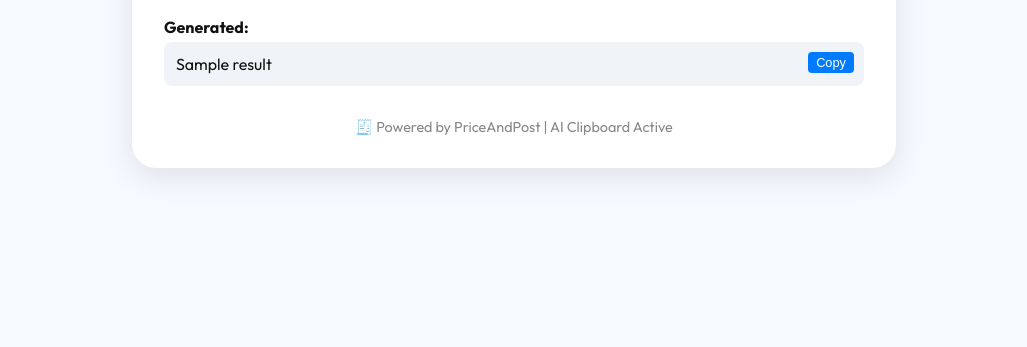
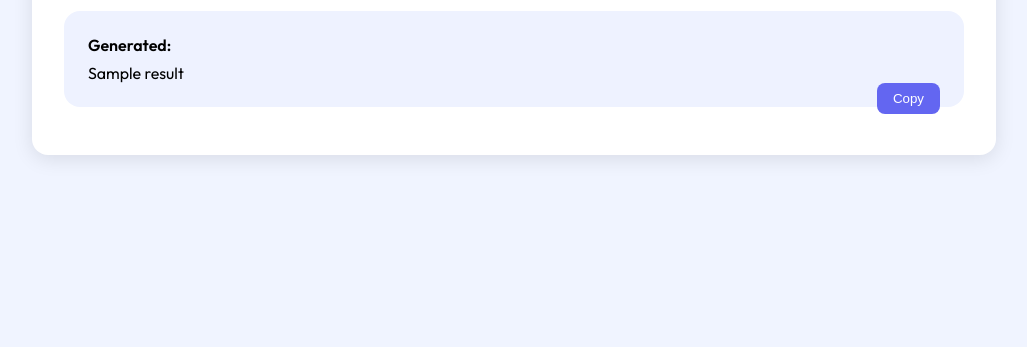
Before and after one commit to CODEREaDer24/autolist, a Flask app: template templates/result.html in a window 1280 px wide. Shown: the part 453-800 px from the top of the page, without its empty margins (126-1153 px from the left). Run offline with Flask 3, Linux system fonts and the light colour scheme; the template is opened without the code that fills it: most values are stand-ins (such as "Sample title", 1, 10 or a date in 2020); grey boxes marked "Sample" are stand-in pictures.

Commit message:
Update result.html

```diff
--- a/templates/result.html
+++ b/templates/result.html
@@ -3,103 +3,86 @@
 <html lang="en">
 <head>
     <meta charset="UTF-8">
-  <title>Results — PriceAndPost</title>
-  <link href="https://fonts.googleapis.com/css2?family=Outfit:wght@400;700&display=swap" rel="stylesheet">
+    <meta name="viewport" content="width=device-width, initial-scale=1.0">
+    <title>Results - PriceAndPost</title>
+    <link href="https://fonts.googleapis.com/css2?family=Outfit:wght@400;600;800&display=swap" rel="stylesheet">
     <style>
         body {
             font-family: 'Outfit', sans-serif;
-      background: #f6f9ff;
+            background-color: #f0f4ff;
+            margin: 0;
             padding: 2rem;
-      color: #111;
-      text-align: center;
+            display: flex;
+            flex-direction: column;
+            align-items: center;
         }
-
-    .container {
-      background: white;
-      padding: 2rem;
-      border-radius: 24px;
-      max-width: 700px;
-      margin: auto;
-      box-shadow: 0 8px 30px rgba(0, 0, 0, 0.1);
-    }
-
-    img {
-      max-width: 100%;
-      border-radius: 12px;
+        .branding {
+            font-size: 2rem;
+            font-weight: 800;
+            color: #4f46e5;
             margin-bottom: 1.5rem;
         }
-
-    .section {
+        .result-container {
+            max-width: 900px;
+            width: 100%;
+            background: white;
+            border-radius: 1rem;
+            box-shadow: 0 4px 20px rgba(0, 0, 0, 0.1);
+            padding: 2rem;
+        }
+        .image-box {
+            text-align: center;
             margin-bottom: 2rem;
         }
-
-    .copy-group {
+        .image-box img {
+            max-width: 100%;
+            height: auto;
+            border-radius: 1rem;
+            box-shadow: 0 2px 10px rgba(0, 0, 0, 0.1);
+        }
+        .result-block {
+            background-color: #eef2ff;
+            border-radius: 1rem;
+            padding: 1.5rem;
             margin-bottom: 1rem;
-      text-align: left;
         }
-
-    .copy-label {
-      font-weight: bold;
-      margin-bottom: 0.3rem;
+        .copy-btn {
+            background-color: #6366f1;
+            color: white;
+            border: none;
+            padding: 0.5rem 1rem;
+            border-radius: 0.5rem;
+            cursor: pointer;
+            float: right;
         }
-
-    .copy-text {
-      background: #f0f4f8;
-      padding: 0.75rem;
-      border-radius: 8px;
-      word-wrap: break-word;
-      position: relative;
+        .copy-btn:hover {
+            background-color: #4f46e5;
         }
-
-    .copy-btn {
-      position: absolute;
-      top: 10px;
-      right: 10px;
-      border: none;
-      background: #007bff;
-      color: white;
-      border-radius: 4px;
-      padding: 0.2rem 0.5rem;
-      cursor: pointer;
-      font-size: 0.8rem;
-    }
-
-    .branding {
-      margin-top: 2rem;
-      font-size: 0.9rem;
-      color: #888;
+        .block-label {
+            font-weight: 600;
+            margin-bottom: 0.5rem;
         }
     </style>
 </head>
 <body>
-  <div class="container">
-    <h2>🧠 AI-Generated Resale Details</h2>
+    <div class="branding">PriceAndPost</div>
+    <div class="result-container">
+        <div class="image-box">
+            <img src="/{{ image_url }}" alt="Uploaded Image">
+        </div>
 
-    {% if image_url %}
-    <img src="{{ image_url }}" alt="Uploaded item">
-    {% endif %}
-
-    <div class="section">
         {% for line in result.split('\n') %}
-        <div class="copy-group">
-          <div class="copy-label">Generated:</div>
-          <div class="copy-text">
-            {{ line }}
-            <button class="copy-btn" onclick="copyToClipboard(this)">Copy</button>
-          </div>
+        <div class="result-block">
+            <div class="block-label">Generated:</div>
+            <div>{{ line }}</div>
+            <button class="copy-btn" onclick="copyText(`{{ line | safe }}`)">Copy</button>
         </div>
         {% endfor %}
     </div>
 
-    <div class="branding">🧾 Powered by PriceAndPost | AI Clipboard Active</div>
-  </div>
-
     <script>
-    function copyToClipboard(btn) {
-      const text = btn.parentElement.textContent.replace("Copy", "").trim();
+        function copyText(text) {
             navigator.clipboard.writeText(text);
-      btn.textContent = "✓ Copied";
-      setTimeout(() => btn.textContent = "Copy", 1000);
         }
     </script>
 </body>
```
Lines whose indentation alone changed are shown as unchanged.
